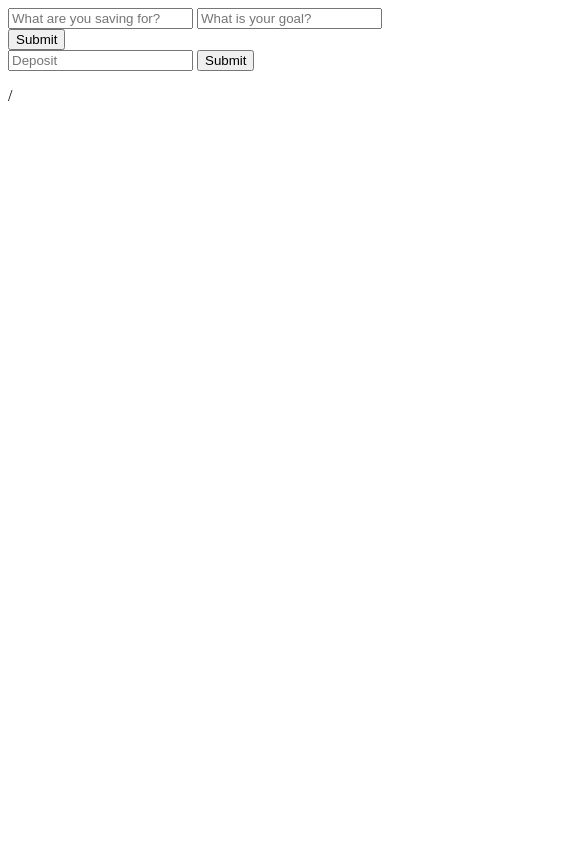
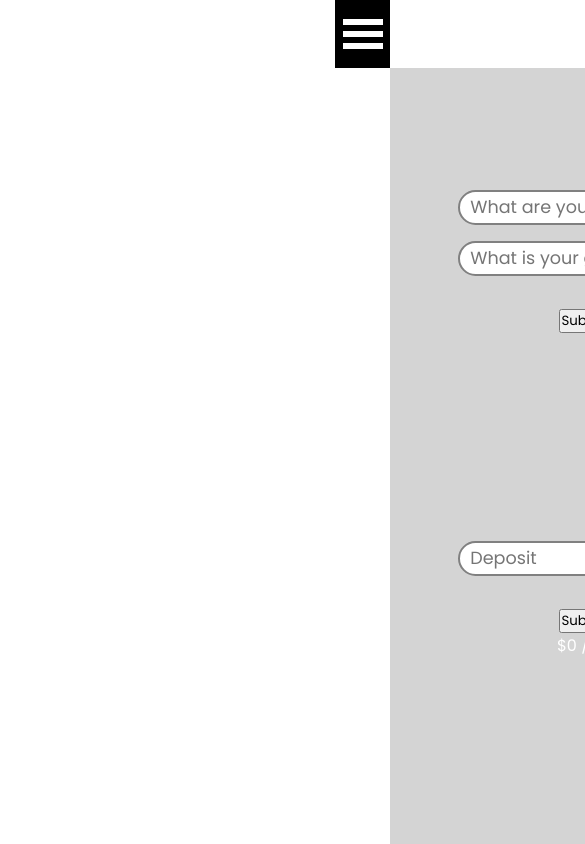
Before and after one commit to gillijar/goal-savings-calculator-js, a plain HTML site: page index.html in a window 390 px wide. Shown: the top 844 px of the page, 585 px wide, since content can reach past the window. Drawn offline with Linux system fonts and the light colour scheme.

Commit message:
Starting setting up styles for mobile view

```diff
--- a/index.html
+++ b/index.html
@@ -4,6 +4,7 @@
     <meta charset="UTF-8">
     <meta name="viewport" content="width=device-width, initial-scale=1.0">
     <link rel="stylesheet" href="style.css">
+    <link href="https://fonts.googleapis.com/css2?family=Poppins:wght@300;400;500&display=swap" rel="stylesheet">
     <title>Savings Countdown</title>
 </head>
 <body>
@@ -18,16 +19,16 @@
     <!-- Input Fields -->
     <nav>
         <div class="inputGoals">
-            <input type="text" id="saving" placeholder="What are you saving for?">
-            <input type="number" id="savingsAmount" placeholder="What is your goal?">
-            <button id="savingDescription">Submit</button>
+            <input type="text" id="saving" class="input" placeholder="What are you saving for?">
+            <input type="number" id="savingsAmount" class="input" placeholder="What is your goal?"><br>
+            <button id="savingDescription" class="btn">Submit</button>
         </div>
 
         <div class="depositAmount">
-            <input type="number" id="savingsDeposit" placeholder="Deposit">
-            <button id="depositSubmit">Submit</button>
+            <input type="number" id="savingsDeposit" class="input" placeholder="Deposit"><br>
+            <button id="depositSubmit" class="btn">Submit</button>
                 <div class="totalDeposit">
-                    <p><span id="navDeposit"></span> / <span id="navTotal"></span></p>
+                    <p><span id="navDeposit">$0</span> / <span id="navTotal">$0</span></p>
                 </div>
         </div>
     </nav>
--- a/logic.js
+++ b/logic.js
@@ -1,11 +1,6 @@
-// Add JS for nav bar containing input fields with animations
-
 window.addEventListener('DOMContentLoaded', savingsCalculator);
 
 function savingsCalculator(){
-    const itemBtn = document.querySelector('#savingDescription');
-
-    itemBtn.addEventListener('click', savingDescription);
 
         let item;
         let amount;
@@ -19,19 +14,16 @@ function savingsCalculator(){
 
         const msg = 'YOU DID IT! GO CHASE YOUR DREAMS!';
 
-    // Text inpunt field
-    function textAlert(text){
-        if(text === ''){
-            return true;
-        }
-    };
+    const navBtn = document.querySelector('.burger');
 
-    // Number input field
-    function numberAlert(number){
-        if(number === '' || number == 0){
-            return true;
-        }
-    };
+    navBtn.addEventListener('click', () => {
+        const nav = document.querySelector('nav');
+        nav.classList.toggle('active');
+    });
+
+    const itemBtn = document.querySelector('#savingDescription');
+
+    itemBtn.addEventListener('click', savingDescription);
 
     function savingDescription(){
         item = savingItem.value;
@@ -39,14 +31,14 @@ function savingsCalculator(){
         let total = parseFloat(amount);
         const navTotal = document.querySelector('#navTotal');
 
-        if(textAlert(item) === true){
-            alert('Text input must involve a word or letters');
-            return false;
+        if(item === ''){
+            alert('Input field must involve a word or letters');
+            return;
         }
 
-        if(numberAlert(amount) === true){
-            alert('Number input cannot be left empty, and must be greater than zero.');
-            return false;
+        if(amount === '' || amount == 0){
+            alert('Number input cannot be empty and must be greater than zero');
+            return;
         }
 
         itemDisplay.innerHTML = `${item}`;
--- a/style.css
+++ b/style.css
@@ -0,0 +1,94 @@
+*{
+    padding: 0;
+    margin: 0;
+    box-sizing: border-box;
+    font-family: 'Poppins', sans-serif;
+}
+
+@media only screen and (max-width: 768px){
+body{
+    height: 100vh;
+    width: 100vw;
+    overflow-x: hidden;
+}
+
+/* Button */
+.burger{
+    height: 8vh;
+    width: 14vw;
+    position: absolute;
+    top: 0;
+    right: 0;
+    display: flex;
+    flex-direction: column;
+    align-items: center;
+    justify-content: center;
+    background-color: black;
+}
+
+#line1{
+    background-color: white;
+    height: 6px;
+    width: 40px;
+    margin: 3px;
+}
+
+#line2{
+    background-color: white;
+    height: 6px;
+    width: 40px;
+    margin: 3px;
+}
+
+#line3{
+    background-color: white;
+    height: 6px;
+    width: 40px;
+    margin: 3px;
+}
+
+/* Nav */
+nav{
+    height: 92vh;
+    width: 100vw;
+    position: absolute;
+    top: 8vh;
+    background: #d4d4d4;
+    transform: translateX(100%);
+    transition: 0.5s ease-in-out;
+    color: white;
+}
+
+.inputGoals{
+    height: 45vh;
+    width: 100vw;
+    display: flex;
+    flex-direction: column;
+    align-items: center;
+    justify-content: center;
+}
+
+.depositAmount{
+    height: 35vh;
+    width: 100vw;
+    display: flex;
+    flex-direction: column;
+    align-items: center;
+    justify-content: center;
+}
+
+.input{
+    margin: 8px;
+    width: 65vw;
+    height: 35px;
+    font-size: 1.1rem;
+    padding: 10px;
+    border: 2px solid gray;
+    border-radius: 35px;
+}
+
+/* JS Classes */
+.active{
+    transform: translateX(0%);
+}
+}
```
